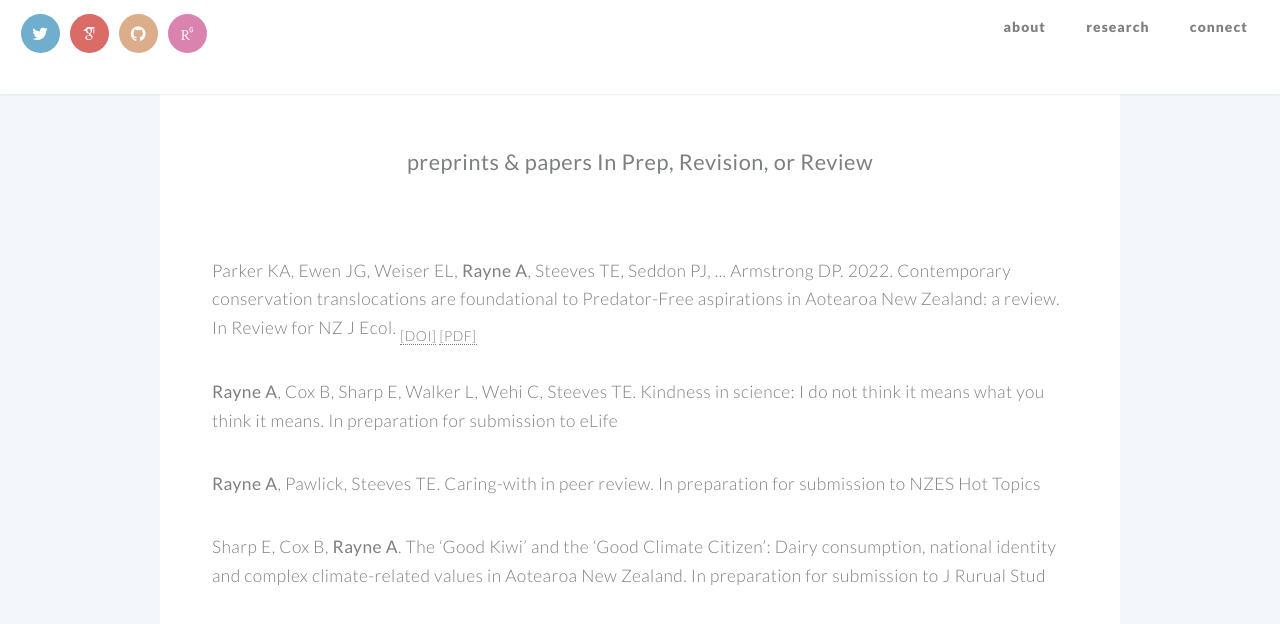
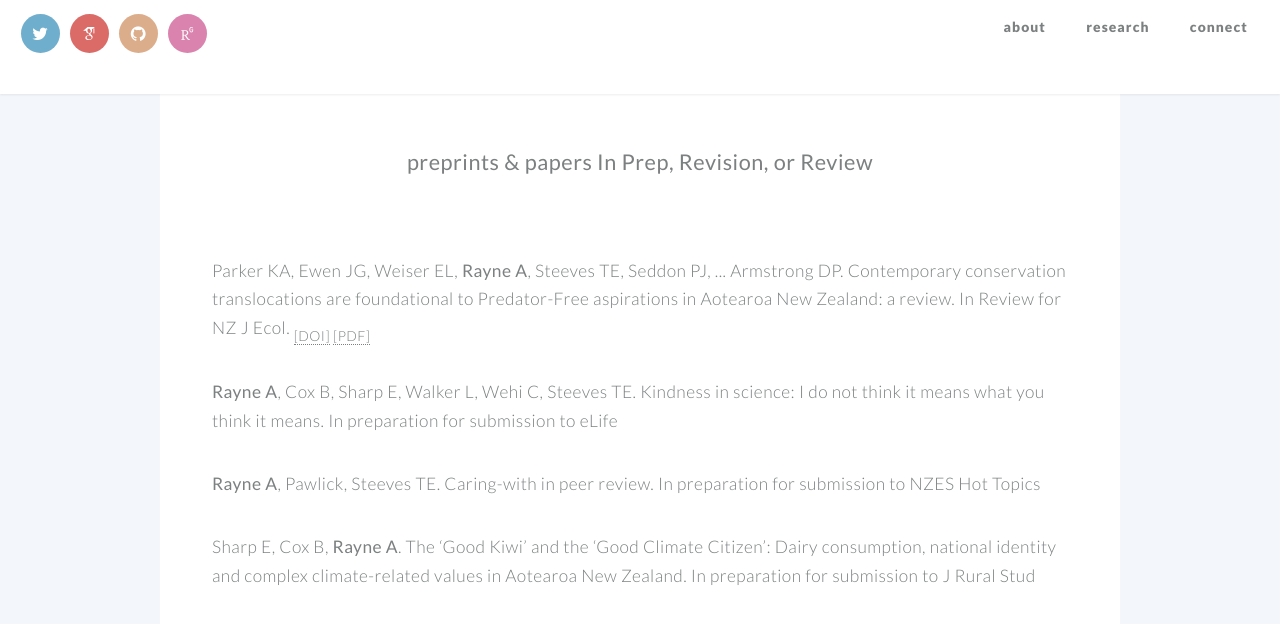
Before and after one commit to aislingrayne/aislingrayne.github.io, a Jekyll site: the page built from index.md, in a window 1280 px wide and 900 px high, scrolled down 4110 px, cut to the strip 0-847 px from the top of the window. Shown: the top 624 px of the strip. Built offline with Jekyll 4.4.1, drawn with Linux system fonts in a browser that asks for light colours; some web fonts are replaced.

Commit message:
Update preprint.html

```diff
--- a/_includes/preprint.html
+++ b/_includes/preprint.html
@@ -4,9 +4,9 @@
      </style>
         <body>
             <p></a></sub</p>
-            <p>Parker KA, Ewen JG, Weiser EL, <strong>Rayne A</strong>, Steeves TE, Seddon PJ, ... Armstrong DP. 2022. Contemporary conservation translocations are foundational to Predator-Free aspirations in Aotearoa New Zealand: a review. In Review for <em>NZ J Ecol</em>. <sub><a href="https://doi.org/10.32942/osf.io/bdaxh">[DOI]</a> <a href="../files/Parker_et_al_2021.pdf">[PDF]</a></sub></p>
+            <p>Parker KA, Ewen JG, Weiser EL, <strong>Rayne A</strong>, Steeves TE, Seddon PJ, ... Armstrong DP. Contemporary conservation translocations are foundational to Predator-Free aspirations in Aotearoa New Zealand: a review. In Review for <em>NZ J Ecol</em>. <sub><a href="https://doi.org/10.32942/osf.io/bdaxh">[DOI]</a> <a href="../files/Parker_et_al_2021.pdf">[PDF]</a></sub></p>
              <p><strong>Rayne A</strong>, Cox B, Sharp E, Walker L, Wehi C, Steeves TE. Kindness in science: I do not think it means what you think it means. In preparation for submission to <em>eLife</em></p>
             <p><strong>Rayne A</strong>, Pawlick, Steeves TE. Caring-with in peer review. In preparation for submission to <em>NZES Hot Topics</em></p>
-            <p>Sharp E, Cox B, <strong>Rayne A</strong>. The ‘Good Kiwi’ and the ‘Good Climate Citizen’: Dairy consumption, national identity and complex climate-related values in Aotearoa New Zealand. In preparation for submission to <em>J Rurual Stud</em></p>
+            <p>Sharp E, Cox B, <strong>Rayne A</strong>. The ‘Good Kiwi’ and the ‘Good Climate Citizen’: Dairy consumption, national identity and complex climate-related values in Aotearoa New Zealand. In preparation for submission to <em>J Rural Stud</em></p>
      </body>
 </html>
```
